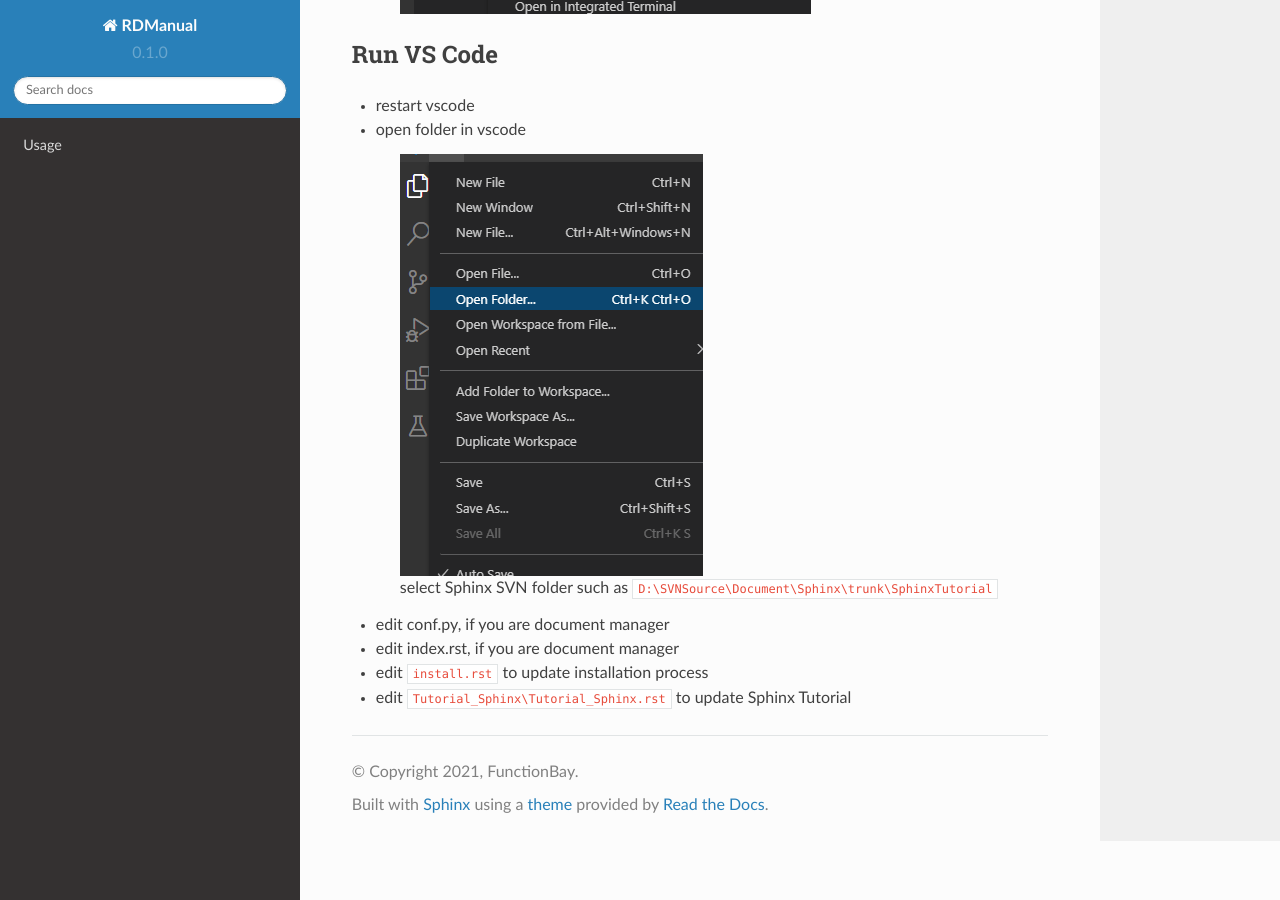
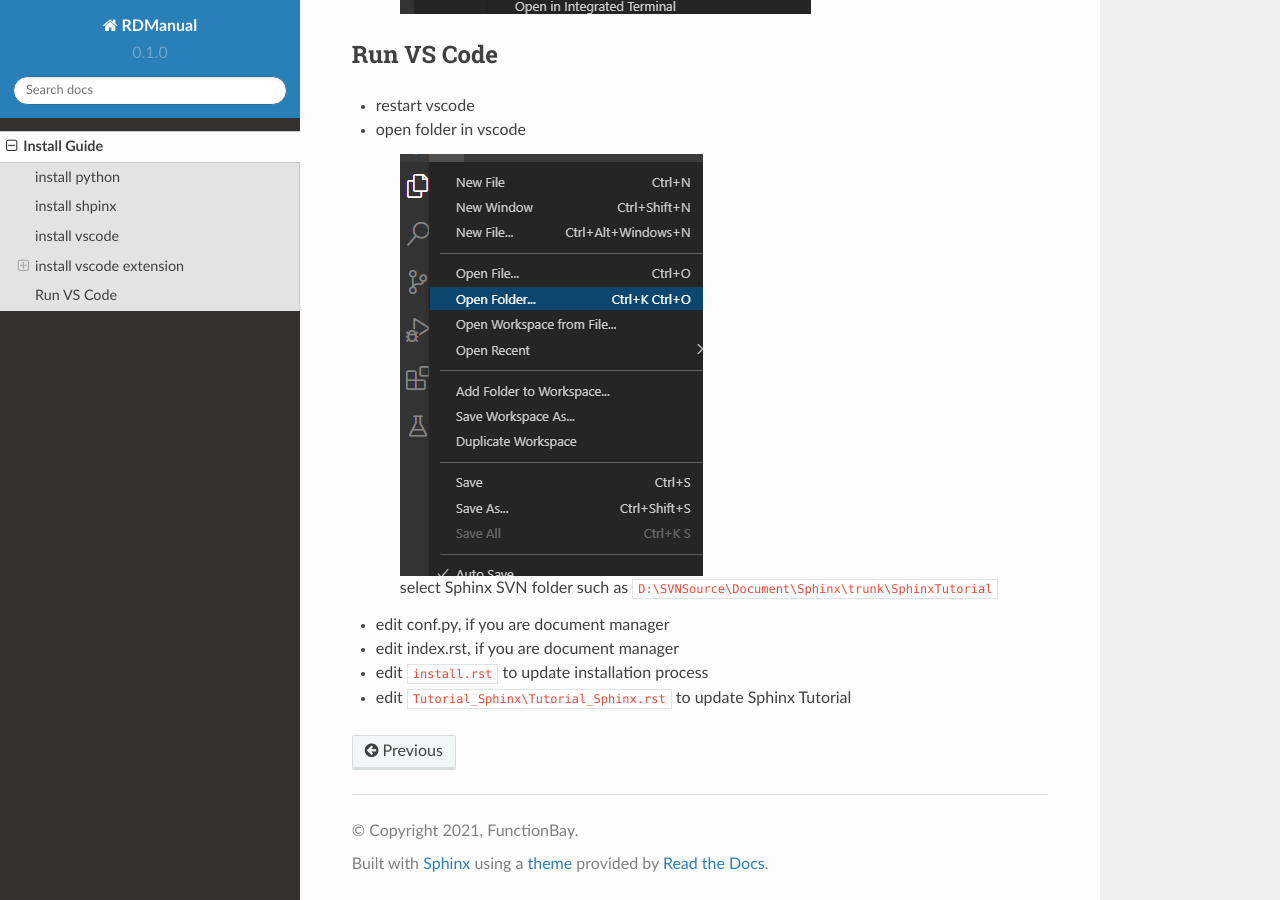
Before and after one commit to hskim70/RDManual, a Sphinx documentation site: the page built from docs/source/install.rst, in a window 1280 px wide and 900 px high, scrolled down 2978 px. Built offline with Sphinx 7.4.7 and the Read the Docs theme 2.0.0, drawn with Linux system fonts in a browser that asks for light colours; pages that are not in the unit, such as notebooks, are missing from menus.

Commit message:
Update index.rst

```diff
--- a/docs/source/index.rst
+++ b/docs/source/index.rst
@@ -21,5 +21,4 @@
 
 .. toctree::
 
-   usage
-   api
+   install
```
